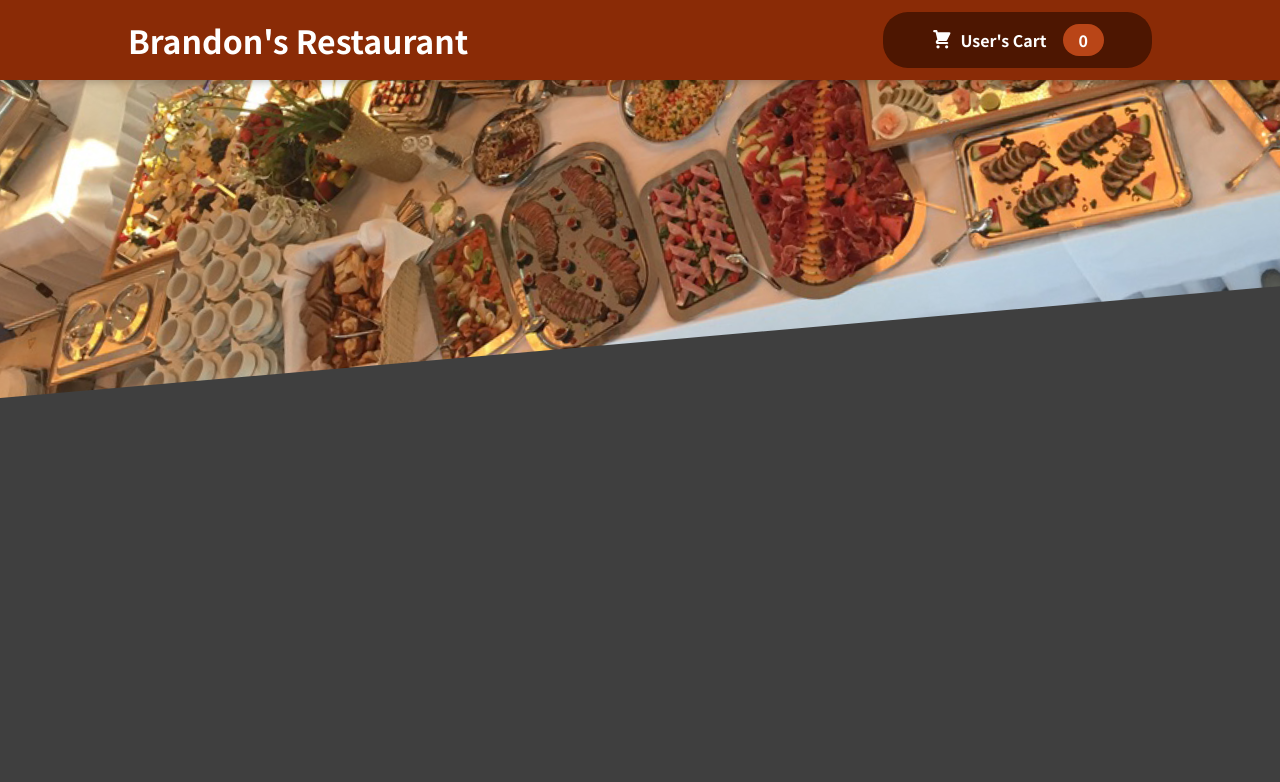
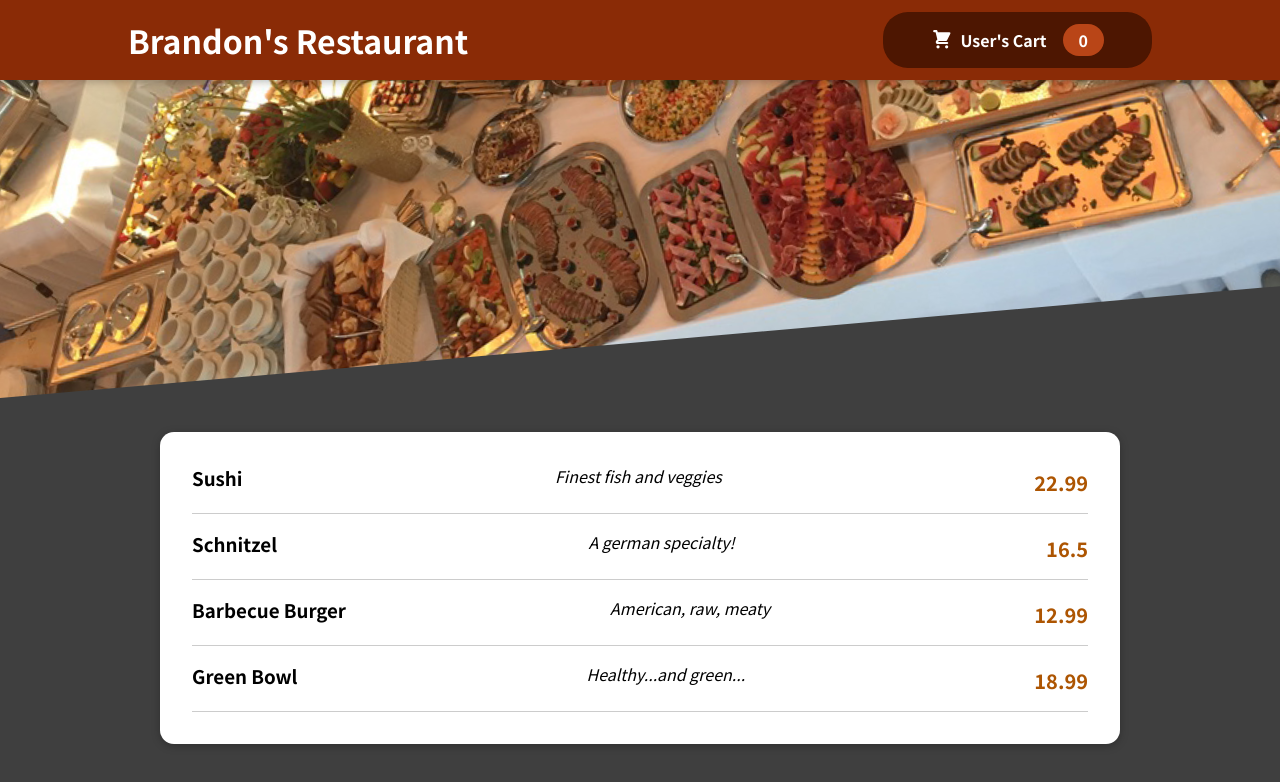
Before and after one commit to aintnorunnin/FoodOrderApp, a React (Create React App) app: page / in a window 1280 px wide. Shown: the top 782 px of the page. Built offline with nearby package versions, Linux system fonts and the light colour scheme.

Commit message:
Add MealItem and Meals components

```diff
--- a/src/App.js
+++ b/src/App.js
@@ -1,10 +1,12 @@
 import React from "react";
 import Header from "./components/Header/Header";
+import Meals from "./components/Meals/Meals";
 
 function App() {
   return (
     <React.Fragment>
       <Header />
+      <Meals />
     </React.Fragment>
   );
 }
--- /dev/null
+++ b/src/components/Meals/MealItem.js
@@ -0,0 +1,14 @@
+import React from "react";
+import css from "./MealItem.module.css";
+
+const MealItem = (props) => {
+    return(
+        <div className={css.meal}>
+            <h3>{props.name}</h3>
+            <span className={css.description}>{props.description}</span>
+            <span className={css.price}>{props.price}</span>
+        </div>
+    )
+};
+
+export default MealItem;
--- /dev/null
+++ b/src/components/Meals/MealItem.module.css
@@ -0,0 +1,22 @@
+.meal {
+  display: flex;
+  justify-content: space-between;
+  margin: 1rem;
+  padding-bottom: 1rem;
+  border-bottom: 1px solid #ccc;
+}
+
+.meal h3 {
+  margin: 0 0 0.25rem 0;
+}
+
+.description {
+  font-style: italic;
+}
+
+.price {
+  margin-top: 0.25rem;
+  font-weight: bold;
+  color: #ad5502;
+  font-size: 1.25rem;
+}
--- /dev/null
+++ b/src/components/Meals/Meals.js
@@ -0,0 +1,52 @@
+import Card from "../UI/Card";
+import MealItem from "./MealItem";
+import css from "./Meals.module.css";
+
+const DUMMY_MEALS = [
+  {
+    id: "m1",
+    name: "Sushi",
+    description: "Finest fish and veggies",
+    price: 22.99,
+  },
+  {
+    id: "m2",
+    name: "Schnitzel",
+    description: "A german specialty!",
+    price: 16.5,
+  },
+  {
+    id: "m3",
+    name: "Barbecue Burger",
+    description: "American, raw, meaty",
+    price: 12.99,
+  },
+  {
+    id: "m4",
+    name: "Green Bowl",
+    description: "Healthy...and green...",
+    price: 18.99,
+  },
+];
+
+const Meals = () => {
+  return (
+    <Card className={css.meals}>
+      <ul>
+        {DUMMY_MEALS.map((meal) => {
+          return (
+            <li>
+              <MealItem
+                key={meal.id}
+                name={meal.name}
+                description={meal.description}
+                price={meal.price}
+              ></MealItem>
+            </li>
+          );
+        })}
+      </ul>
+    </Card>
+  );
+};
+export default Meals;
--- /dev/null
+++ b/src/components/Meals/Meals.module.css
@@ -0,0 +1,24 @@
+.meals {
+  max-width: 60rem;
+  width: 90%;
+  margin: 2rem auto;
+  animation: meals-appear 1s ease-out forwards;
+}
+
+.meals ul {
+  list-style: none;
+  margin: 0;
+  padding: 0;
+}
+
+@keyframes meals-appear {
+  from {
+    opacity: 0;
+    transform: translateY(3rem);
+  }
+
+  to {
+    opacity: 1;
+    transform: translateY(0);
+  }
+}
--- /dev/null
+++ b/src/components/UI/Card.js
@@ -0,0 +1,11 @@
+import React from 'react';
+
+import css from './Card.module.css';
+
+const Card = (props) => {
+  return (
+    <div className={`${css.card} ${props.className}`}>{props.children}</div>
+  );
+};
+
+export default Card;
--- /dev/null
+++ b/src/components/UI/Card.module.css
@@ -0,0 +1,6 @@
+.card {
+    padding: 1rem;
+    box-shadow: 0 2px 8px rgba(0, 0, 0, 0.25);
+    border-radius: 14px;
+    background-color: white;
+  }
```
Also changed, not shown: src/components/Meals/MealItemForm.module.css (added, +20 -0 lines), src/components/Meals/MealItemForm.js (added), 1 other file (tests, documents, lock files or other folders).
